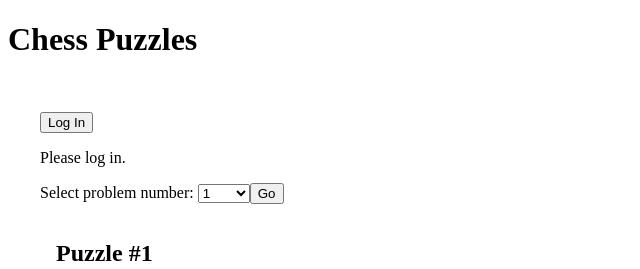
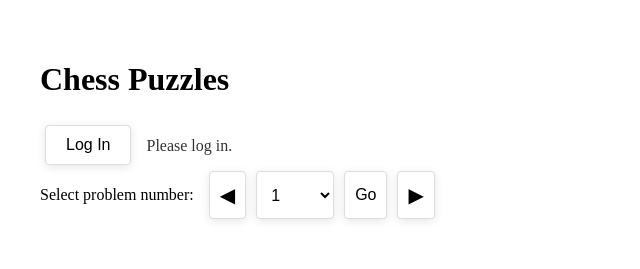
Before and after one commit to joeldick/chess_puzzles2, a React (Vite) app: page / in a window 1280 px wide. Shown: the top 269 px of the page, without its empty margins (0-640 px from the left). Built offline with nearby package versions, Linux system fonts and the light colour scheme; no server answers.

Commit message:
improved formatting and layout

```diff
--- a/index.html
+++ b/index.html
@@ -7,8 +7,6 @@
     <title>Chess Puzzles</title>
   </head>
   <body>
-    <h1>Chess Puzzles</h1>
-
     <div id="root"></div>
     <script type="module" src="/src/main.jsx"></script>
   </body>
--- a/src/App.css
+++ b/src/App.css
@@ -3,6 +3,79 @@
   margin: 0 auto;
   padding: 2rem;
   text-align: left;
+}
+
+.login-button, .logout-button {
+  padding: 10px 20px;
+  font-size: 16px;
+  margin: 5px;
+  border: 1px solid #ddd;
+  border-radius: 4px;
+  cursor: pointer;
+  background-color: #fff;
+  box-shadow: 0 2px 10px rgba(0, 0, 0, 0.1);
+}
+
+.login-button:hover, .logout-button:hover {
+  background-color: #f0f0f0;
+}
+
+#login-status {
+  margin-left: 10px;
+  font-size: 16px;
+  color: #333;
+  display: inline-block;
+  vertical-align: middle;
+}
+
+#problem-select-container {
+  display: flex;
+  align-items: center;
+  margin-bottom: 20px;
+}
+
+#problem-select-container label {
+  margin-right: 10px;
+  font-size: 16px;
+}
+
+#problem-select, #go-button, .navigation-button {
+  padding: 10px;
+  font-size: 16px;
+  border: 1px solid #ddd;
+  border-radius: 4px;
+  background-color: #fff;
+  box-shadow: 0 2px 10px rgba(0, 0, 0, 0.1);
+  height: 48px;
+  display: flex;
+  align-items: center;
+  justify-content: center;
+  margin: 0 5px;
+}
+
+#problem-select:hover, #go-button:hover, .navigation-button:hover {
+  background-color: #f0f0f0;
+}
+
+.navigation-buttons {
+  display: flex;
+  justify-content: flex-start;
+  margin-top: 10px;
+}
+
+.navigation-buttons button, .navigation-button {
+  background-color: #fff;
+  border: 1px solid #ddd;
+  padding: 10px;
+  cursor: pointer;
+  font-size: 20px;
+  margin: 0 5px;
+  border-radius: 4px;
+  box-shadow: 0 2px 10px rgba(0, 0, 0, 0.1);
+  height: 48px;
+  display: flex;
+  align-items: center;
+  justify-content: center;
 }
 
 .container {
@@ -18,8 +91,7 @@
   padding: 1rem;
 }
 
-#ChessBoardContainer
-{
+#ChessBoardContainer {
   width: 100%;
   max-width: 400px;
   height: 100%;
@@ -37,3 +109,7 @@
     max-height: 100%;
   }
 }
+
+header, .login-container, .puzzle-navigation, .container {
+  text-align: left;
+}
--- a/src/App.jsx
+++ b/src/App.jsx
@@ -98,8 +98,8 @@ function App() {
 
     // Check if the move being made is correct
     if (sourceSquare === from &&
-        targetSquare === to &&
-        (!promotion || promotion === piece[1]?.toLowerCase())) {
+      targetSquare === to &&
+      (!promotion || promotion === piece[1]?.toLowerCase())) {
       const move = game.move({
         from: sourceSquare,
         to: targetSquare,
@@ -127,7 +127,7 @@ function App() {
       //computer makes the next move, if there is one
       const nextMoveIndex = correctMoveIndex + 1;
 
-      if (nextMoveIndex < correctMoves.length){
+      if (nextMoveIndex < correctMoves.length) {
         setTimeout(() => {
           const computerMove = correctMoves[nextMoveIndex];
           game.move(computerMove);
@@ -136,7 +136,8 @@ function App() {
         }, 300)
       }
       return true;
-    } else {
+    }
+    else {
       setResultText("Sorry. Incorrect :(");
       return false;
     }
@@ -144,25 +145,31 @@ function App() {
 
   return (
     <>
-      <div className="login-logout-buttons">
+      <header>
+        <h1>Chess Puzzles</h1>
+      </header>
+      <div className="login-container">
         {!user ? (
           <div>
             <button className='login-button' onClick={() => signInWithPopup(auth, provider)}>
               Log In
             </button>
-            <p>Please log in.</p>
+            <p id="login-status">Please log in.</p>
           </div>
         ) : (
           <div>
             <button className='logout-button' onClick={() => signOut(auth)}>
               Log Out
             </button>
-            <p>Hi {user.displayName}. You are logged in.</p>
+            <p id="login-status">Hi {user.displayName}. You are logged in.</p>
           </div>
         )}
       </div>
-      <div>
+      <div id="problem-select-container">
         <label htmlFor="problem-select">Select problem number: </label>
+        <button className="navigation-button" onClick={() => setCurrentProblemIndex((currentProblemIndex - 1 + numberOfPuzzles) % numberOfPuzzles)}>
+          &#9664;
+        </button>
         <select
           id="problem-select"
           value={selectedProblemID}
@@ -174,7 +181,10 @@ function App() {
             </option>
           ))}
         </select>
-        <button onClick={() => goToProblem(selectedProblemID)}>Go</button>
+        <button id="go-button" onClick={() => goToProblem(selectedProblemID)}>Go</button>
+        <button className="navigation-button" onClick={() => setCurrentProblemIndex((currentProblemIndex + 1) % numberOfPuzzles)}>
+          &#9654;
+        </button>
       </div>
       <div className="container" id="PuzzleContainer">
         <div id="PuzzleNumberText">
```
